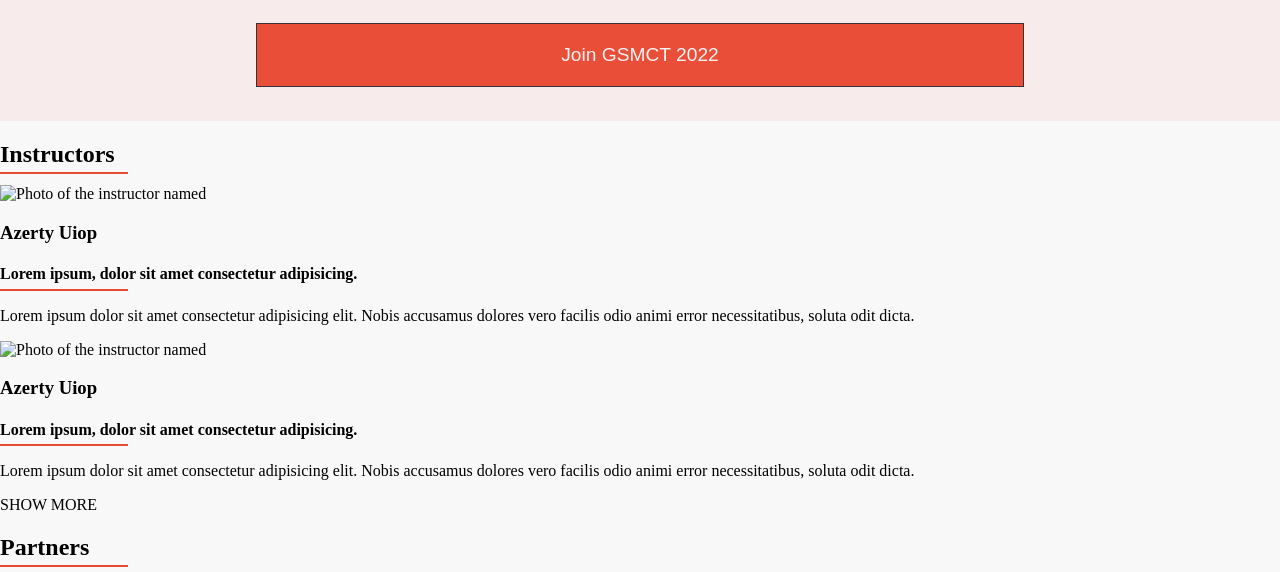
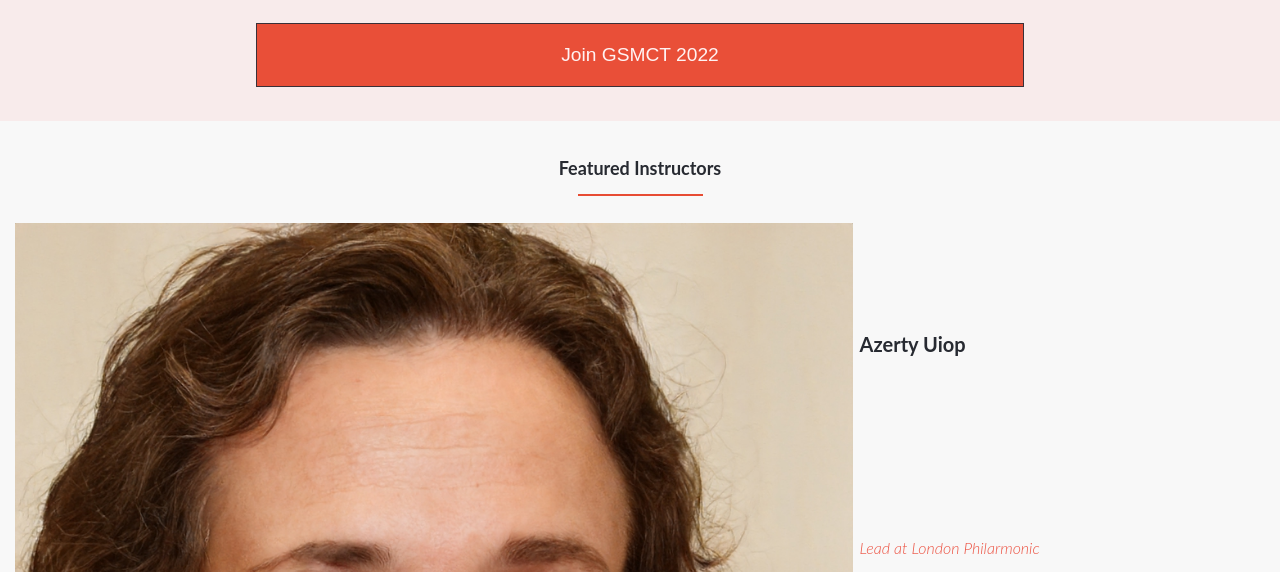
Before and after one commit to Kingjosh007/capstone1-summer-music-camp, a website: page index.html in a window 1280 px wide. Shown: the part 1130-1702 px from the top of the page. Drawn offline with Linux system fonts and the light colour scheme.

Commit message:
Style instructors container

```diff
--- a/index.html
+++ b/index.html
@@ -98,25 +98,29 @@
         </section>
 
         <section class="instructors">
-            <h2 class="section-title">Instructors</h2>
+            <h2 class="section-title">Featured Instructors</h2>
             <div class="separator"></div>
             <div class="instructors-container">
                 <article class="instructor">
-                    <img src="#" alt="Photo of the instructor named ">
+                    <div class="img-container">
+                    <img src="images/instructors/instructor1.jpg" alt="Photo of the instructor named ">
+                   </div>
                     <div class="instructor-text">
                         <h3 class="instructor-name">Azerty Uiop</h3>
-                        <h4 class="instructor-title">Lorem ipsum, dolor sit amet consectetur adipisicing.</h4>
+                        <h4 class="instructor-title">Lead at London Philarmonic</h4>
                         <div class="separator"></div>
-                        <p class="instructor-description">Lorem ipsum dolor sit amet consectetur adipisicing elit. Nobis accusamus dolores vero facilis odio animi error necessitatibus, soluta odit dicta.</p>
+                        <p class="instructor-description">Lorem ipsum dolor sit amet consectetur adipisicing elit. Nobis accusamus.</p>
                     </div>
                 </article>
                 <article class="instructor">
-                    <img src="#" alt="Photo of the instructor named ">
+                    <div class="img-container">
+                        <img src="images/instructors/instructor2.jpg" alt="Photo of the instructor named ">
+                       </div>
                     <div class="instructor-text">
-                        <h3 class="instructor-name">Azerty Uiop</h3>
-                        <h4 class="instructor-title">Lorem ipsum, dolor sit amet consectetur adipisicing.</h4>
+                        <h3 class="instructor-name">Qwertz Danablu</h3>
+                        <h4 class="instructor-title">"The Saxophon King"</h4>
                         <div class="separator"></div>
-                        <p class="instructor-description">Lorem ipsum dolor sit amet consectetur adipisicing elit. Nobis accusamus dolores vero facilis odio animi error necessitatibus, soluta odit dicta.</p>
+                        <p class="instructor-description">Dolores vero facilis odio animi error necessitatibus, soluta odit dicta.</p>
                     </div>
                 </article>
             </div>
--- a/scss/home.scss
+++ b/scss/home.scss
@@ -129,7 +129,7 @@ section .separator {
     opacity: 0.9;
 
     .icon {
-      font-size: 2em;
+      font-size: 1.7em;
     }
 
     .activity {
@@ -165,6 +165,69 @@ section .separator {
   }
 }
 
+// Instructors
+
+.instructors {
+    @include flex-column(center, 1em);
+
+    margin-inline: 15px;
+
+    .section-title {
+        @include font-size-color($font-3, 18px, $primary-1);
+        margin-top: 2em;
+    }
+
+    .instructors-container {
+        @include flex-column(center, 1em);
+    }
+
+    .instructor {
+        @include flex-row(center, 7px);
+
+        img {
+            width: 100%;
+            height: auto;
+        }
+
+        .instructor-text {
+            @include flex-column(flex-start, 2px);
+            justify-content: space-around;
+            font-family: $font-3;
+
+            .separator {
+                background-color: $primary-3;
+                align-self: flex-start;
+                margin-bottom: 10px;
+                width: 25%;
+            }
+
+            .instructor-name {
+                color: $primary-1;
+                font-size: 20px;
+                font-weight: 700;
+            }
+
+            .instructor-title {
+                color: $primary-2;
+                font-style: italic;
+                font-weight: 300;
+                font-size: 16px;
+                margin-top: -4%;
+
+            }
+
+            .instructor-description {
+                color: $primary-1;
+                font-style: 14px;
+                font-weight: 200;
+                margin-top: -2%;
+            }
+
+
+        }
+    }
+}
+
 /* ------------------------------------------
   Media Query
 -------------------------------------------- */
```
Also changed, not shown: css/home.css, images/instructors/instructor1.jpg (added), images/instructors/instructor2.jpg (added), images/instructors/instructor3.jpg (added), images/instructors/instructor4.jpg (added), images/instructors/instructor5.jpg (added), images/instructors/instructor6.jpg (added), 1 other file.
